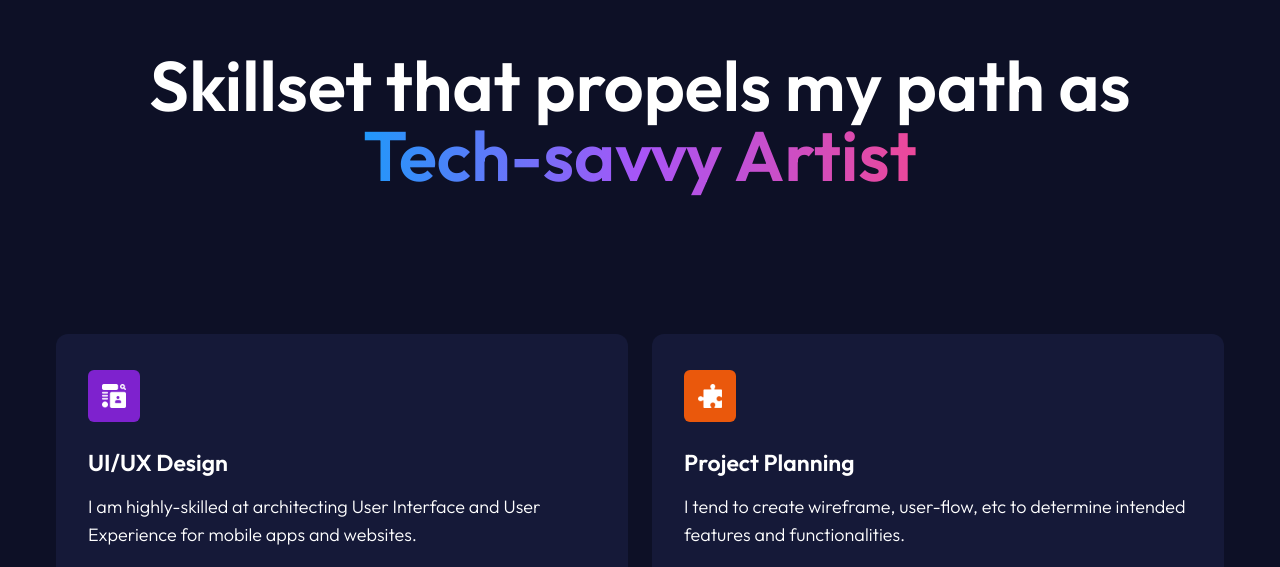
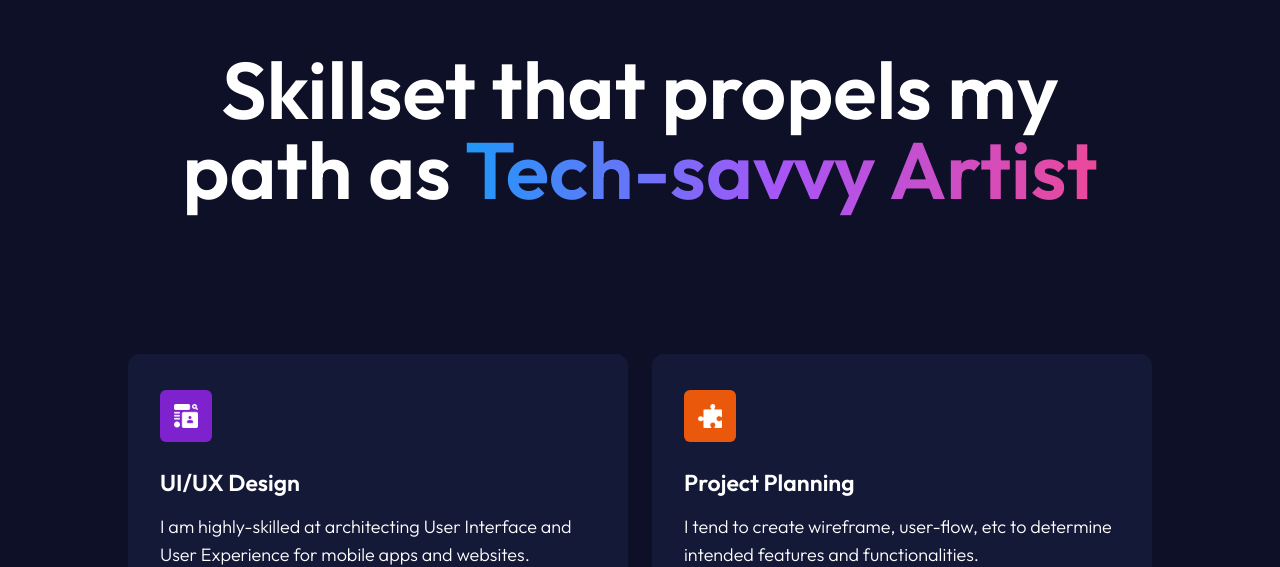
Before and after one commit to alif-firdaus/Passionate-React, a React (Create React App) app: page / in a window 1280 px wide. Shown: the part 2564-3131 px from the top of the page. Built offline with nearby package versions, Linux system fonts and the light colour scheme.

Commit message:
Expertise Section xl : added

```diff
--- a/src/Pages/Expertise.jsx
+++ b/src/Pages/Expertise.jsx
@@ -10,10 +10,10 @@ const Expertise = () => {
 	return (
 		<div
 			id="expertise"
-			className="relative w-full h-auto pt-20 pb-40 lg:pt-44 lg:pb-64 px-sectionpxsm lg:px-sectionpxlg"
+			className="relative w-full h-auto pt-20 pb-40 lg:pt-44 lg:pb-64 px-sectionpxsm lg:px-sectionpxlg xl:px-sectionpxxl"
 		>
 			{/* Expertise Title */}
-			<h1 className="text-5xl lg:text-[70px] lg:px-11 font-semibold text-center text-black md:text-6xl dark:text-white">
+			<h1 className="text-5xl lg:text-[70px] xl:text-[80px] lg:px-11 font-semibold text-center text-black md:text-6xl dark:text-white">
 				Skillset that propels my path as{" "}
 				<span className="text-transparent bg-gradient-to-r dark:from-darkprimary from-lightprimary dark:via-purple-500 dark:to-pink-500 via-purple-500 to-pink-500 bg-clip-text">
 					Tech-savvy Artist
```
